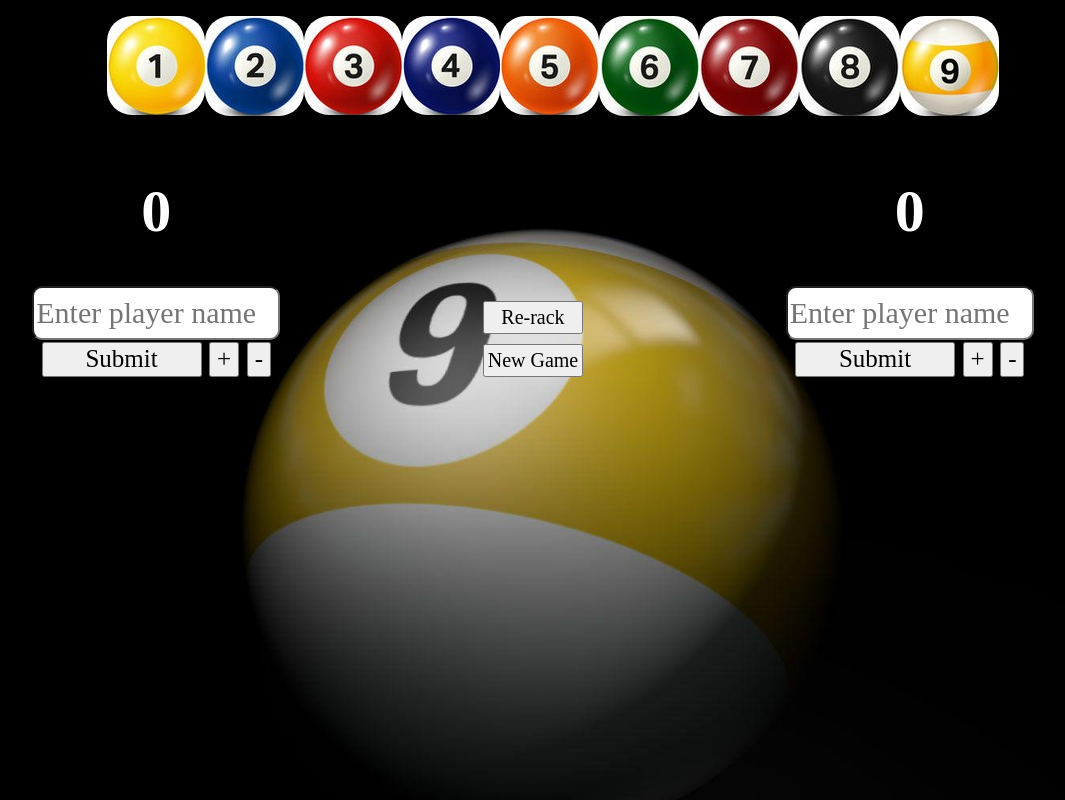
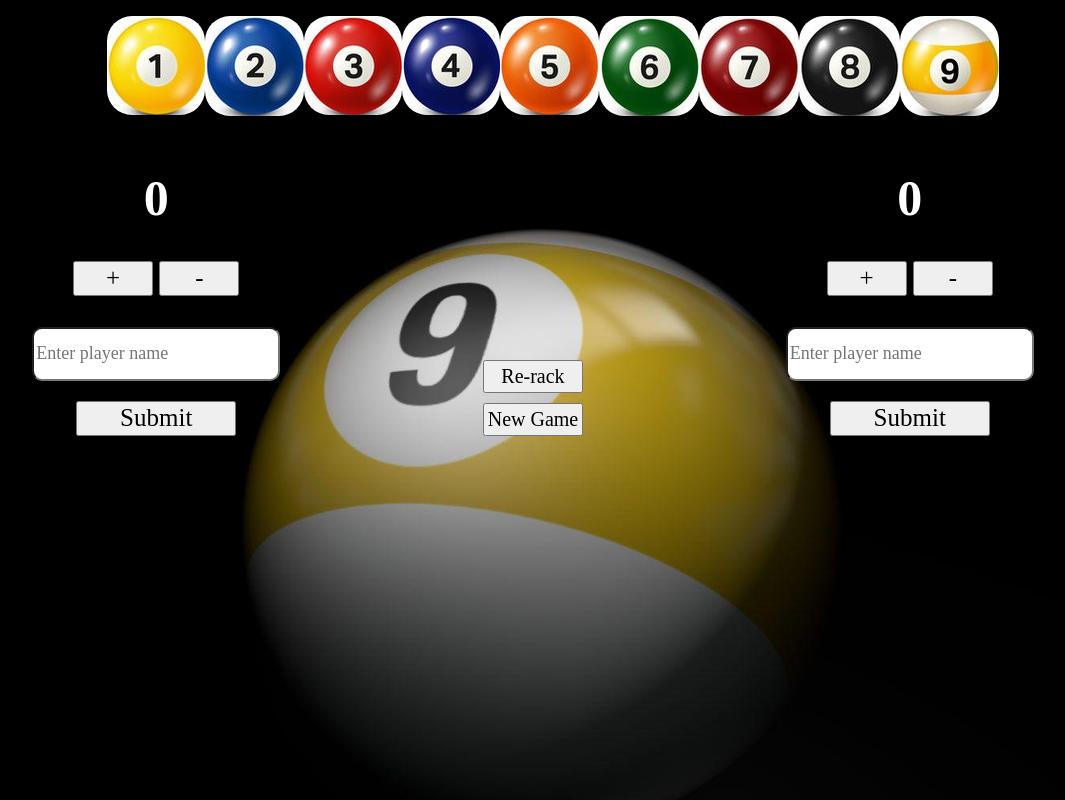
Before and after one commit to ChuckMeyers/poolScoreTracker, a website: page public/index.html in a window 1280 px wide. Shown: the whole page, without its empty margins (107-1172 px from the left). Drawn offline with nearby package versions, Linux system fonts and the light colour scheme.

Commit message:
Cleaned up code

```diff
--- a/public/css/style.css
+++ b/public/css/style.css
@@ -25,6 +25,7 @@ ul{
 }
 
 .players{
+    font-size: 25px;
     width: 400px;
 }
 
@@ -37,21 +38,20 @@ ul{
 
 .changeScore{
     font-size: 25px;
+    width: 5rem;
 }
 
 .centerButtons{
     display: flex;
     flex-direction: column;
     justify-content: flex-end;
-
-
 }
 
 input{
     height: 3rem;
     width: 15rem;
     border-radius: 10px;
-
+    font-size: 18px;
 }
 
 .buttons{
@@ -63,4 +63,5 @@ input{
 #player-one-submit, #player-two-submit{
     font-size: 25px;
     width: 10rem;
+    margin-top: 20px;
 }
--- a/public/index.html
+++ b/public/index.html
@@ -26,12 +26,13 @@
         <section class="scores">
             <div class="players playerOne">
                 <h1 class="playerOneScore">0</h1>
+                <button type="button" class="changeScore pOneIncrement">+</button>
+                <button type="button" class="changeScore pOneDecrement">-</button>
                 <h2 class="pOneName"></h2>
-                <input class="player-one-name-input" type="text" placeholder="Enter player name">
+                <input class="player-input player-one-name-input" type="text" placeholder="Enter player name">
                 <!-- <input class="player-one-sl-input" type="number" placeholder="Enter player SL"> -->
                 <button type="submit" name="submit" id="player-one-submit">Submit</button>
-                <button type="button" class="changeScore pOneIncrement">+</button>
-                <button type="button" class="changeScore pOneDecrement">-</button>
+
             </div>
             <div class="centerButtons">
                 <button type="button" name="reset" class="buttons reRack">Re-rack</button>
@@ -39,12 +40,13 @@
             </div>
             <div class="players playerTwo">
                 <h1 class="playerTwoScore">0</h1>
+                <button type="button" class="changeScore pTwoIncrement">+</button>
+                <button type="button" class="changeScore pTwoDecrement">-</button>
                 <h2 class="pTwoName"></h2>
-                <input class="player-two-name-input" type="text" placeholder="Enter player name">
+                <input class="player-input player-two-name-input" type="text" placeholder="Enter player name">
                 <!-- <input class="player-two-sl-input" type="number" placeholder="Enter player SL"> -->
                 <button type="submit" name="submit" id="player-two-submit">Submit</button>
-                <button type="button" class="changeScore pTwoIncrement">+</button>
-                <button type="button" class="changeScore pTwoDecrement">-</button>
+
             </div>
 
         </section>
--- a/public/js/main.js
+++ b/public/js/main.js
@@ -32,7 +32,6 @@ sixBall.addEventListener("click", greySix);
 sevenBall.addEventListener("click", greySeven);
 eightBall.addEventListener("click", greyEight);
 nineBall.addEventListener("click", greyNine);
-// document.querySelectorAll(".balls").forEach(ball => ball.addEventListener('click', #))
 
 // Functions to handle switch between color/grey/dead when ball is clicked
 function greyOne() {
@@ -116,7 +115,7 @@ function greyNine() {
     }
 }
 
-// Have input disappear on submit and display player's name displayed in the respective h2.
+// Fetch to display player's name and balls needed in the respective h2.
 document.querySelector('#player-one-submit').addEventListener('click', pOneApiRequest)
 document.querySelector('#player-two-submit').addEventListener('click', pTwoApiRequest)
 
@@ -127,7 +126,7 @@ async function pOneApiRequest(){
         const data = await response.json()
 
         console.log(data)
-        document.querySelector('.pOneName').innerText = `${data.firstName} to make ${data.targetNumber}`
+        document.querySelector('.pOneName').innerText = `${data.firstName} needs ${data.targetNumber}`
     }catch(error){
         console.log(error)
     }
```
